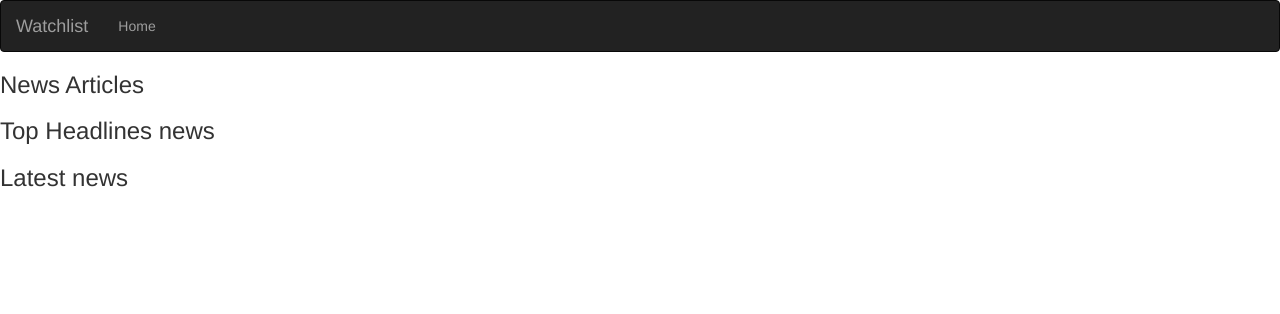
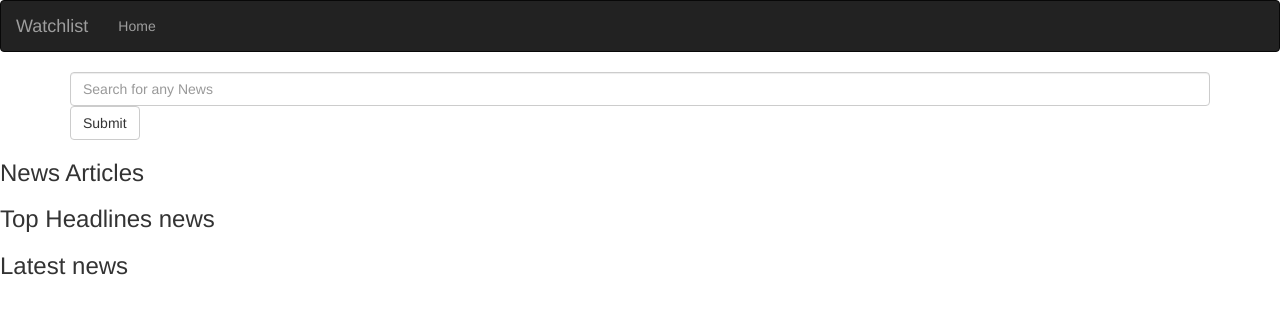
Before and after one commit to zizoubrown/News_Coverage, a Python web app: template app/templates/index.html in a window 1280 px wide. Shown: the top 314 px of the page. Run offline with Jinja, Linux system fonts and the light colour scheme; the template is opened without the code that fills it, so the values that code supplies are empty; some libraries are stand-ins or nearby versions.

Commit message:
add search section

```diff
--- a/app/templates/index.html
+++ b/app/templates/index.html
@@ -22,6 +22,14 @@
     <!--Content block-->
     {% block content%}
 
+    <div class="container">
+        <form>
+            <input type="text" name="news_query" placeholder="Search for any News" class="form-control">
+            <input type="submit"  value="Submit" class="btn btn-default">
+        </form>
+
+    </div>
+
     <!-- news article-->
     <h3> News Articles</h3>
     <ul>
```
